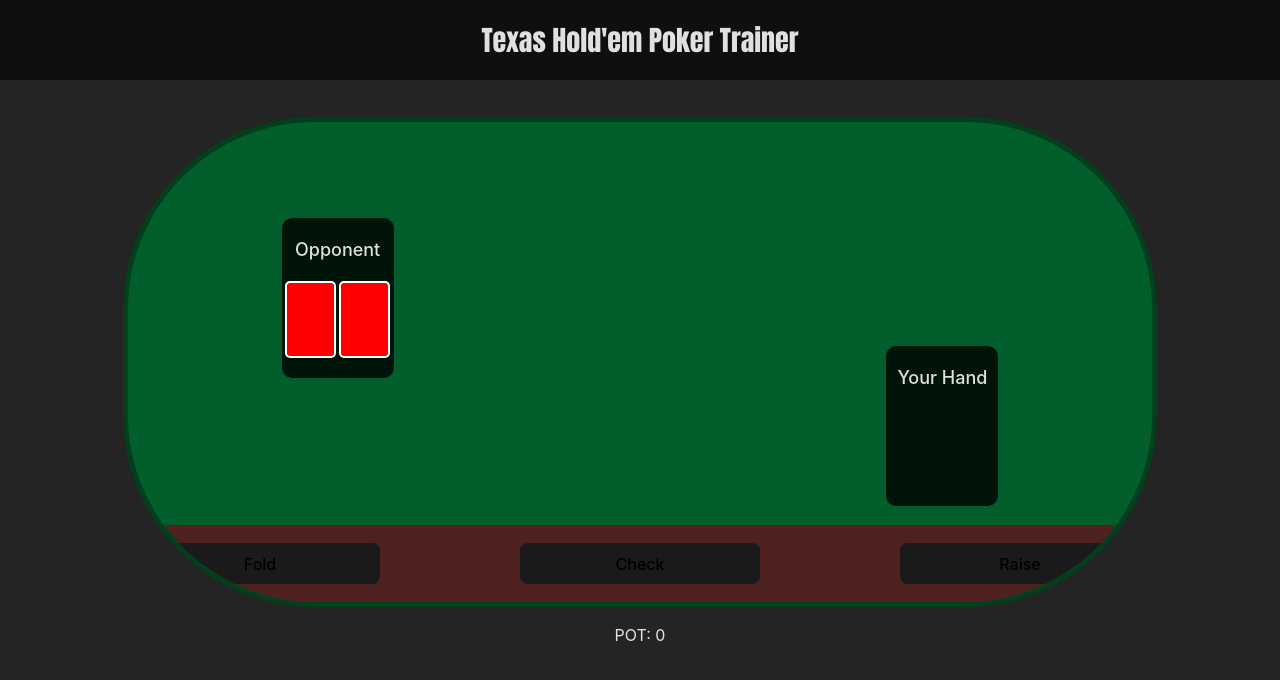
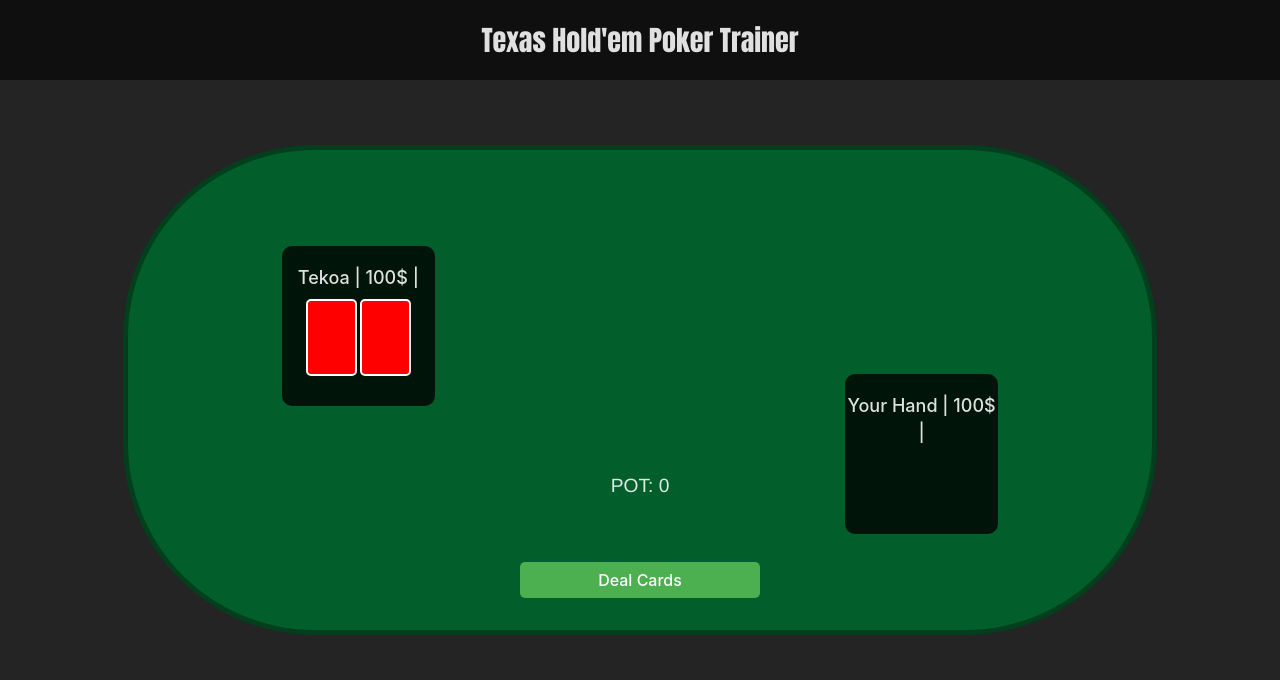
Before and after one commit to Joshieingold/poker-trainer, a React (Vite) app: page / in a window 1280 px wide. Shown: the top 680 px of the page. Built offline with nearby package versions, Linux system fonts and the light colour scheme.

Commit message:
Fixed most of the huge UI bugs!

```diff
--- a/src/components/Card.css
+++ b/src/components/Card.css
@@ -8,4 +8,5 @@
     justify-content: center;
     align-items: center;
     font-Size: 24px;
+
 }
--- a/src/components/PokerTable.css
+++ b/src/components/PokerTable.css
@@ -67,19 +67,32 @@
 }
 
 .player1Container {
+    display: flex;
+    justify-content: top;
+    align-items: center;
     top: 12vh;
     left: 12vw;
+    min-width: 15%;
+    max-width: 15%;
+    max-height: 40%;
 }
 
 .player2Container {
+    display: flex;
+    justify-content: top;
+    align-items: center;
     bottom: 12vh;
     right: 12vw;
+    min-width: 15%;
+    max-width: 15%;
+    max-height: 40%;
 }
 
 .playerName {
     font-size: large;
     font-weight: 500;
     width: 100%;
+    height: 1%
 }
 
 .communityCardsContainer {
@@ -123,6 +136,7 @@
     transition: background-color 0.3s;
 }
 .cardBack {
+    margin-top: 15%;
     width: 47px;
     height: 73px;
     background-color: red;
@@ -155,3 +169,9 @@
     color: white;
     transition: background-color 0.3s;
 }
+.potContainer {
+    position: fixed;
+    bottom: 35%;
+    font-family: 'Franklin Gothic Medium', 'Arial Narrow', Arial, sans-serif;
+    font-size: larger;
+}
--- a/src/components/PokerTable.jsx
+++ b/src/components/PokerTable.jsx
@@ -116,6 +116,7 @@ const PokerTable = () => {
         setGameState('start');
         setWinner(null);
         setCurrentBet(0);
+
         setPot(0);
         setPlayerContribution(0);
         setOpponentContribution(0);
@@ -224,7 +225,7 @@ const PokerTable = () => {
                     </div>
                 )}
                 <div className='player1Container'>
-                    <p className='playerName'>Opponent</p>
+                    <p className='playerName'>Tekoa | {opponentStack}$ |</p>
                     {areOpponentCardsVisible ? (
                         <Hand cards={opponentHand} />
                     ) : (
@@ -236,27 +237,21 @@ const PokerTable = () => {
                 </div>
 
                 <div className='player2Container'>
-                    <p className='playerName'>Your Hand</p>
-                    <Hand cards={playerHand} />
+                    <p className='playerName'>Your Hand | {playerStack}$ |</p>
+                    <div className='cardContainer'><Hand cards={playerHand} /></div>
                 </div>
 
                 <div className='communityCardsContainer'>
                     <Hand cards={communityCards} />
                 </div>
-
-                <Actions
-                    onCheck={handleCheck}
-                    onRaise={handleRaise}
-                    onFold={handleFold}
-                    playerStack={playerStack}
-                    opponentStack={opponentStack}
-                    currentBet={currentBet}
-                />
+                <div className='potContainer'>
+                <p>POT: {pot}</p>
             </div>
 
-            <div className='potContainer'>
-                <p>POT: {pot}</p>
+
             </div>
+
+
             <div className='gameControls'>
                 {['pre-flop', 'flop', 'turn', 'river'].includes(gameState) && (
                     <Actions
```
